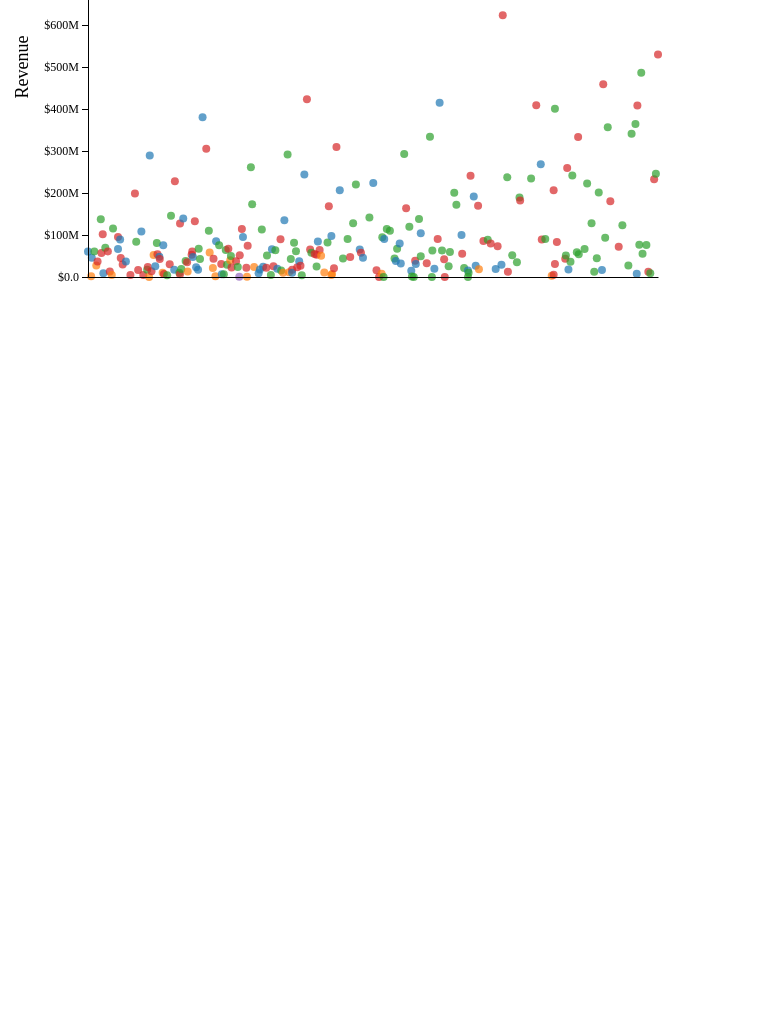
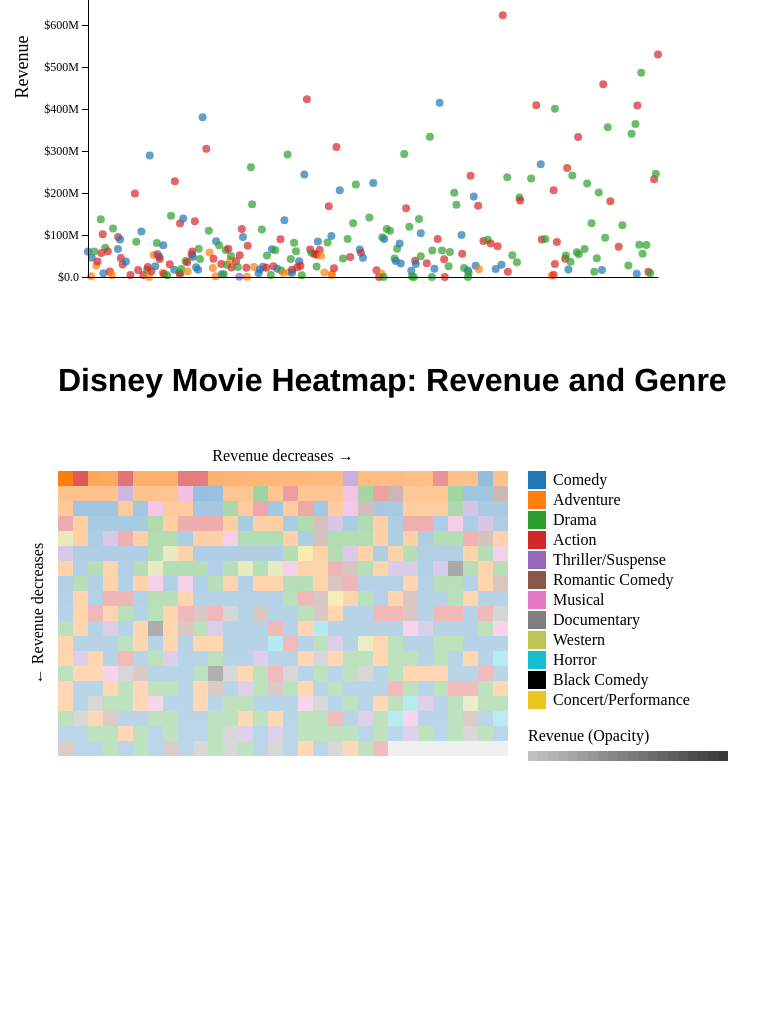
Before and after one commit to jacquelinecai/disney-movie-visualizations, a plain HTML site: page index.html in a window 1280 px wide. Shown: the part 763-1787 px from the top of the page, without its empty margins (0-776 px from the left). Before the commit the page ends 1120 px from the top, so only its background shows below. Drawn offline with nearby package versions, Linux system fonts and the light colour scheme.

Commit message:
Added heatmap

```diff
--- a/index.html
+++ b/index.html
@@ -180,10 +180,8 @@
     <p>
         <svg id="scatterPlot" width="1000" height="500"></svg>
     </p>
-<script>
-
-
-d3.csv("disney_movies.csv", d3.autoType).then((data) => {
+    <script>
+        d3.csv("disney_movies.csv", d3.autoType).then((data) => {
             const filteredData = data.filter(movie => {
                 const releaseYear = new Date(movie.release_date).getFullYear();
                 return releaseYear >= 2000 && movie.total_gross > 0 && movie.mpaa_rating;
@@ -261,8 +259,123 @@
             console.log('Error:', error);
         });
     </script>
+    <h1>Disney Movie Heatmap: Revenue and Genre</h1>
+    <svg id="heatmap" width="1000" height="600"></svg>
+    <script>
+        d3.csv("disney_movies.csv", d3.autoType).then((data) => {
+            const filteredData = data.filter(d => d.genre);
+            const genreCounts = d3.rollups(
+                filteredData,
+                v => v.length,
+                d => d.genre
+            ).sort((a, b) => b[1] - a[1]);
+
+            const sortedGenres = genreCounts.map(d => d[0]);
+
+            const customColors = [
+                "#1f77b4", "#ff7f0e", "#2ca02c", "#d62728",
+                "#9467bd", "#8c564b", "#e377c2", "#7f7f7f",
+                "#BCC54D", "#17becf", "#000000", "#EBC621"
+            ];
+
+            const colorScale = d3.scaleOrdinal()
+                .domain(sortedGenres)
+                .range(customColors);
+
+            const maxRevenue = d3.max(data, d => d.total_gross);
+            const opacityScale = d3.scaleLinear()
+                .domain([0, maxRevenue])
+                .range([0.3, 1]);
+
+            const sortedData = filteredData.sort((a, b) => b.total_gross - a.total_gross);
+            const moviesPerRow = 30;
+            const cellSize = 15;
+
+            const svg = d3.select("#heatmap");
+
+            sortedData.forEach((movie, index) => {
+                const xPos = (index % moviesPerRow) * cellSize + 50;
+                const yPos = Math.floor(index / moviesPerRow) * cellSize + 50;
+
+                svg.append("rect")
+                    .attr("x", xPos)
+                    .attr("y", yPos)
+                    .attr("width", cellSize)
+                    .attr("height", cellSize)
+                    .attr("fill", colorScale(movie.genre))
+                    .attr("fill-opacity", opacityScale(movie.total_gross))
+                    .attr("class", "heatmap");
+            });
+
+            const totalSquares = Math.ceil(sortedData.length / moviesPerRow) * moviesPerRow;
+            for (let i = sortedData.length; i < totalSquares; i++) {
+                const xPos = (i % moviesPerRow) * cellSize + 50;
+                const yPos = Math.floor(i / moviesPerRow) * cellSize + 50;
+
+                svg.append("rect")
+                    .attr("x", xPos)
+                    .attr("y", yPos)
+                    .attr("width", cellSize)
+                    .attr("height", cellSize)
+                    .attr("fill", "#f0f0f0")
+                    .attr("class", "heatmap");
+            }
+
+            const legend = svg.append("g")
+                .attr("transform", `translate(${moviesPerRow * cellSize + 70}, 50)`);
+
+            sortedGenres.forEach((genre, i) => {
+                const legendRow = legend.append("g")
+                    .attr("transform", `translate(0, ${i * 20})`);
+
+                legendRow.append("rect")
+                    .attr("fill", colorScale(genre))
+                    .attr("width", 18)
+                    .attr("height", 18);
+
+                legendRow.append("text")
+                    .attr("x", 25)
+                    .attr("y", 14)
+                    .text(genre);
+            });
+
+            const opacityLegend = svg.append("g")
+                .attr("transform", `translate(${moviesPerRow * cellSize + 70}, ${sortedGenres.length * 20 + 90})`);
+
+            const step = maxRevenue / 20;
+            d3.range(0, maxRevenue, step).forEach((d, i) => {
+                opacityLegend.append("rect")
+                    .attr("x", i * (200 / 20))
+                    .attr("width", 200 / 20)
+                    .attr("height", 10)
+                    .attr("fill", "#333")
+                    .attr("fill-opacity", opacityScale(d));
+            });
+
+            svg.append("text")
+                .attr("x", moviesPerRow * cellSize + 70)
+                .attr("y", sortedGenres.length * 20 + 80)
+                .text("Revenue (Opacity)")
+                .attr("class", "legend text");
+
+            svg.append("text")
+                .attr("x", 50 + (moviesPerRow * cellSize) / 2)
+                .attr("y", 40)
+                .text("Revenue decreases →")
+                .attr("class", "axis-label")
+                .style("text-anchor", "middle");
+
+            svg.append("text")
+                .attr("x", 35)
+                .attr("y", 50 + ((totalSquares / moviesPerRow) * cellSize) / 2)
+                .text("← Revenue decreases")
+                .attr("class", "axis-label")
+                .style("text-anchor", "middle")
+                .attr("transform", `rotate(-90, 35, ${50 + ((totalSquares / moviesPerRow) * cellSize) / 2})`);
+        }).catch(error => {
+            console.log('Error:', error);
+        });
+    </script>
 </body>
 
-
-
 </html>
```
